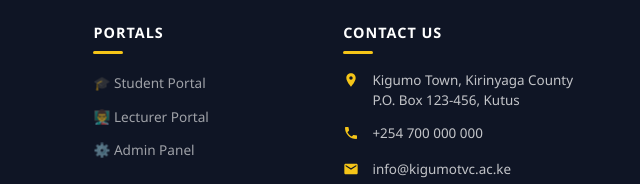
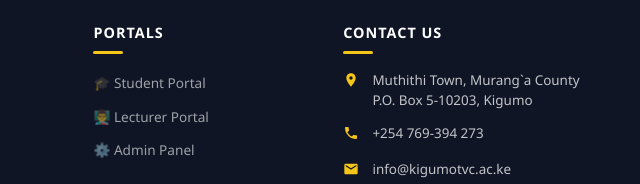
Before and after one commit to FranNMK/kigumo-TVC, a website: page public/index.html in a window 1280 px wide. Shown: the part 2865-3049 px from the top of the page, 640-1280 px from the left. Drawn offline with Linux system fonts and the light colour scheme; no server answers.

Commit message:
update of important details

```diff
--- a/public/index.html
+++ b/public/index.html
@@ -416,7 +416,7 @@
                                         d="M12 2C8.13 2 5 5.13 5 9c0 5.25 7 13 7 13s7-7.75 7-13c0-3.87-3.13-7-7-7zm0 9.5c-1.38 0-2.5-1.12-2.5-2.5s1.12-2.5 2.5-2.5 2.5 1.12 2.5 2.5-1.12 2.5-2.5 2.5z" />
                                 </svg>
                             </span>
-                            <span>Kigumo Town, Kirinyaga County<br>P.O. Box 123-456, Kutus</span>
+                            <span>Muthithi Town, Murang`a County<br>P.O. Box 5-10203, Kigumo</span>
                         </li>
                         <li>
                             <span class="fc-icon">
@@ -425,7 +425,7 @@
                                         d="M6.62 10.79c1.44 2.83 3.76 5.14 6.59 6.59l2.2-2.2c.27-.27.67-.36 1.02-.24 1.12.37 2.33.57 3.57.57.55 0 1 .45 1 1V20c0 .55-.45 1-1 1-9.39 0-17-7.61-17-17 0-.55.45-1 1-1h3.5c.55 0 1 .45 1 1 0 1.25.2 2.45.57 3.57.11.35.03.74-.25 1.02l-2.2 2.2z" />
                                 </svg>
                             </span>
-                            <span>+254 700 000 000</span>
+                            <span>+254 769-394 273</span>
                         </li>
                         <li>
                             <span class="fc-icon">
```
